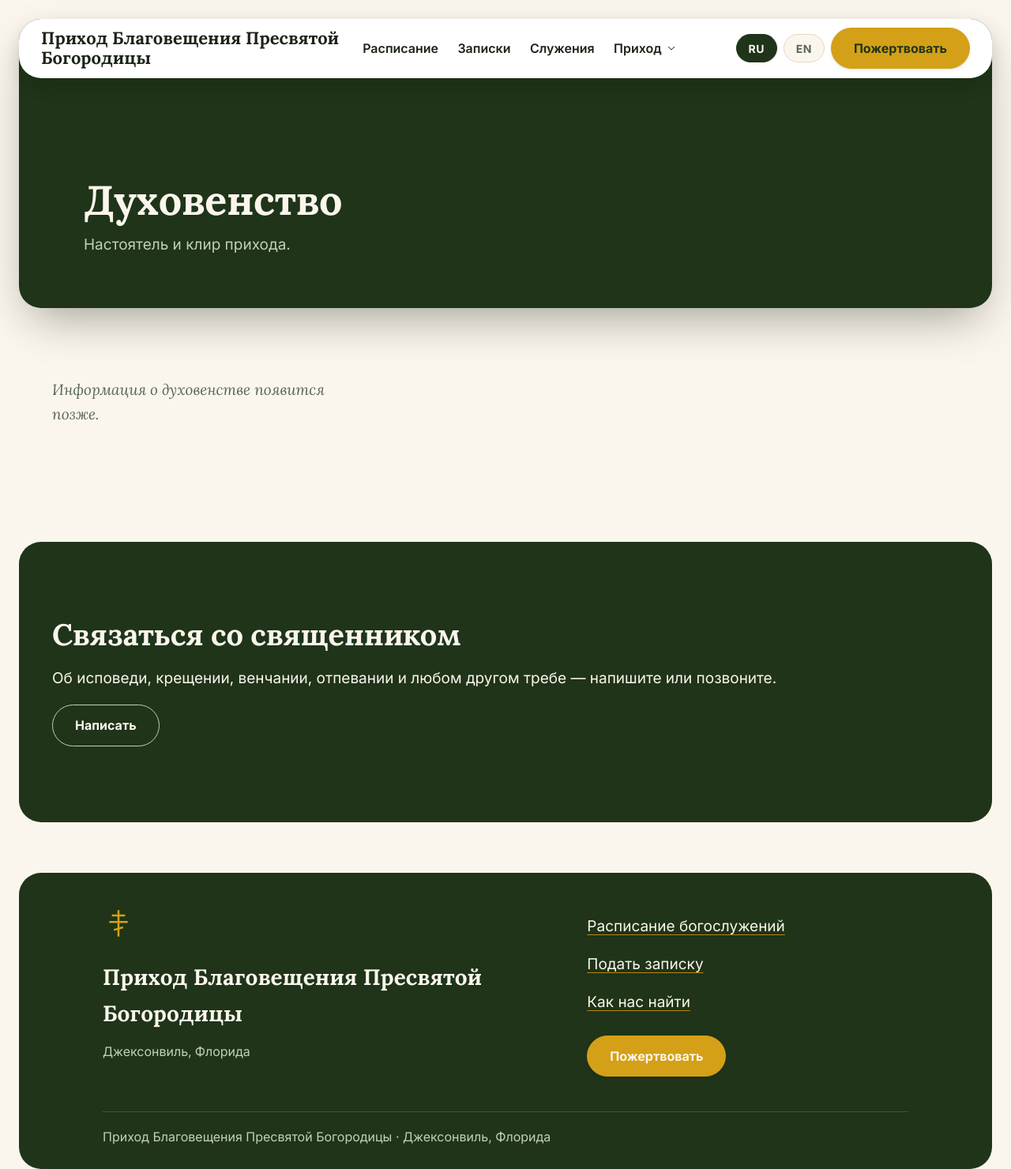
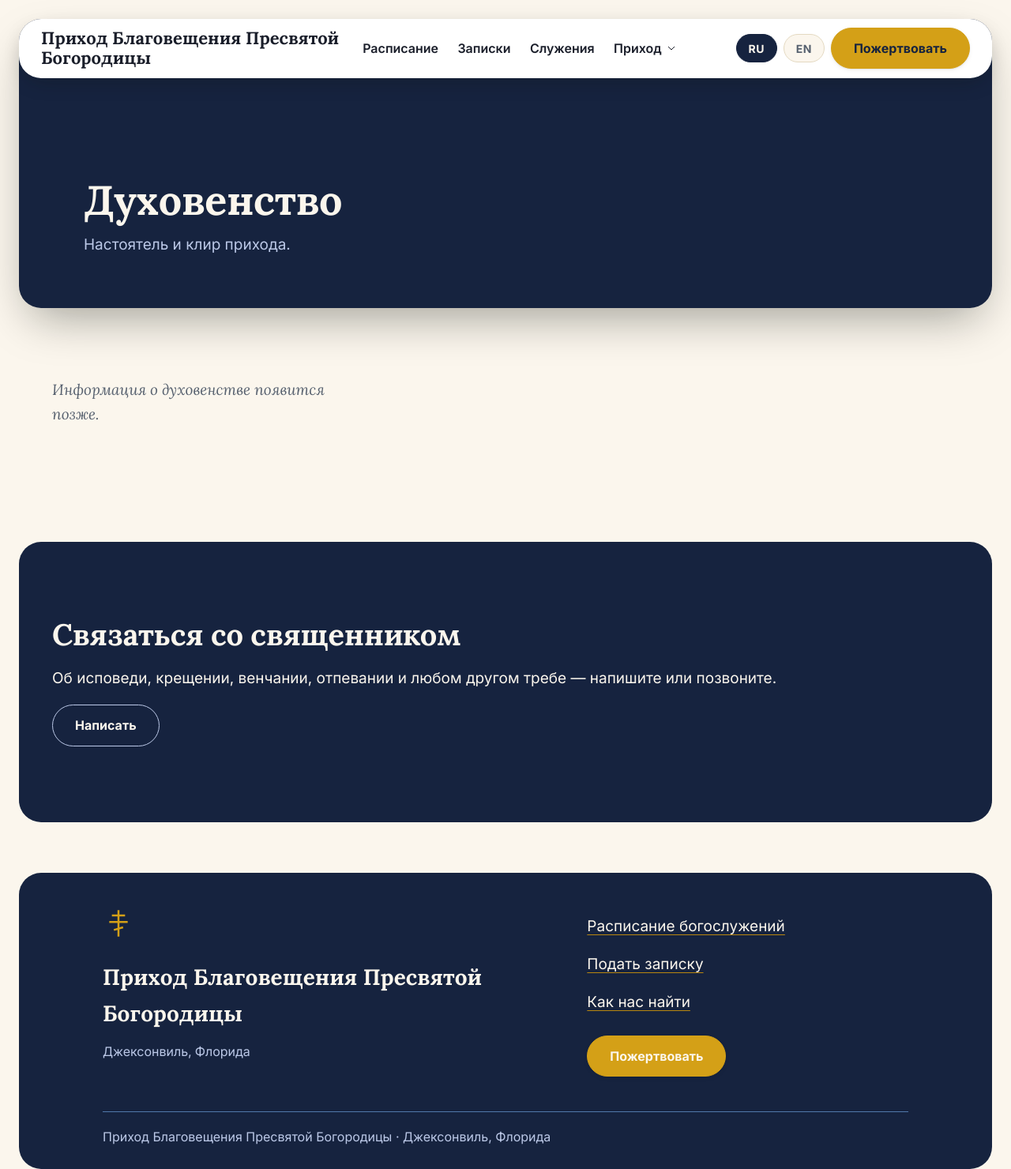
Before and after one commit to avvaan/annunciation, a Django app: page /clergy/ in a window 1280 px wide. Shown: the whole page at 79% size. Run offline with Django 5.2, Linux system fonts and the light colour scheme; data comes from the database, SQL or seed files in the repository; some libraries are stand-ins or nearby versions.

Commit message:
Синяя палитра вместо зелёной (#8)
Донор (fse-church) даёт 6 цветовых вариаций темы; переключились с его
"зелёного" стиля на его же "синий" (styles/blue.json: фон #0C1B33,
акцент #2C3EAF), заново подобрав тона под свои пороги контраста
(4.5:1 текст, 3:1 не-текстовый UI) вместо копирования донора буквально.

Меняется только тёмная семья токенов (--deep, --deep-2, --mid,
--line-deep) и два инк-токена — кремовый фон и золотой акцент остаются
как есть, так что это замена одного семейства цветов, а не новое
направление. Заодно синий с золотом — иконографическая пара самой
Богородицы, что больше подходит приходу Благовещения, чем был зелёный.

--focus поднят с #1f5fd0 до #3d8bff: старый синий держал только 2.68:1
на новом, более тёмном --deep — ниже порога 3:1 для кольца фокуса.


Claude-Session: https://claude.ai/code/session_01HsV24cHLw7XmjEUw97wZzM

Co-authored-by: Claude <noreply@anthropic.com>

```diff
--- a/static/css/base.css
+++ b/static/css/base.css
@@ -2,7 +2,7 @@
    Приход Благовещения Пресвятой Богородицы
    Direction: parish commons — donor-pinned to the fse-church WordPress theme's
    shape language: a floating rounded nav pill over a rounded-corner photo
-   card, dark-green bands, gold pill actions, warm cream ground. Book serif
+   card, dark-blue bands, gold pill actions, warm cream ground. Book serif
    (Lora) for display, grotesque (Inter) for reading and UI.
    ========================================================================== */
 
@@ -106,21 +106,25 @@
 }
 
 :root {
-  /* -- colour: cream ground, deep forest-green bands, one gold accent --
-     Donor palette (fse-church "green" style variation): background #4A734C,
-     accent #D4A017, cream #fbf6ed — closest of its six variants to a
-     liturgical green-and-gold register, per the user's choice. */
+  /* -- colour: cream ground, deep Theotokos-blue bands, one gold accent --
+     Swapped off the donor's "green" style variation to its own "blue" one
+     (fse-church styles/blue.json: background #0C1B33, extra-secondary
+     #2C3EAF) at the user's request, re-tuned for our 4.5:1/3:1 floors —
+     cream ground and the gold accent both carry over unchanged, so this
+     reads as a hue swap of the dark family, not a new direction. Blue over
+     gold also happens to be the Theotokos's own iconographic pairing,
+     fitting for a parish of the Annunciation. */
   --paper:        #fbf6ed;
   --paper-deep:   #f1e7d2;
   --surface:      #ffffff;
-  --deep:         #1f3419;   /* darkest green — footer, deepest bands */
-  --deep-2:       #2b4623;   /* cards/tiles sitting on a dark band */
-  --mid:          #4a734c;   /* mid green — hero scrim, page-head */
+  --deep:         #16233f;   /* darkest blue — footer, deepest bands */
+  --deep-2:       #223963;   /* cards/tiles sitting on a dark band */
+  --mid:          #2c4f9e;   /* mid blue — hero scrim, page-head */
 
-  --ink:          #1c2418;
-  --ink-2:        #5b6754;
+  --ink:          #1a1e2a;
+  --ink-2:        #57616f;
   --ink-on-deep:  #fbf6ed;
-  --ink-on-deep-2:#c3d0bb;
+  --ink-on-deep-2:#bcc9e8;
 
   --accent:       #b8860f;   /* gold, darkened off the donor's #D4A017 to hold 4.5:1 on cream */
   --accent-bright:#d4a017;   /* donor's own gold — fills, large glyphs, dark grounds only */
@@ -128,9 +132,9 @@
   --accent-tint:  #f8ecc9;
 
   --line:         #e4d9c1;
-  --line-deep:    #3c5934;
+  --line-deep:    #5078ab;
 
-  --focus:        #1f5fd0;
+  --focus:        #3d8bff;   /* lifted off the old #1f5fd0 — the brand blues got darker, so the ring needed to get brighter to hold 3:1 on both */
 
   /* -- shape: the donor's signature — everything rounded, nothing hairline -- */
   --radius-sm:  0.75rem;
@@ -475,7 +479,7 @@ a:hover { text-decoration-color: var(--accent); color: var(--accent-deep); }
 .hero__actions { display: flex; flex-wrap: wrap; gap: var(--sp-2); }
 
 /* Empty hero when no photograph has been supplied yet: the scrim gradient
-   plus the deep-green ground, so the composition still reads as intended. */
+   plus the deep-blue ground, so the composition still reads as intended. */
 .hero__media--empty {
   background: radial-gradient(120% 90% at 70% 0%, var(--mid) 0%, var(--deep) 70%);
 }
@@ -494,8 +498,11 @@ a:hover { text-decoration-color: var(--accent); color: var(--accent-deep); }
 }
 
 /* Inner-page header block, for pages without a photograph — same rounded
-   card as the hero, filled with the deep green (the mid green under body
-   copy only holds 3.4:1, short of the 4.5:1 floor for the paragraph text). */
+   card as the hero, filled with solid `--deep` rather than the hero's
+   mid-to-deep gradient: simpler, and reliably compliant regardless of what
+   the two tokens happen to be (the old green `--mid` fell to 3.4:1 under
+   body copy; the current blue one tests at 7.17:1, but nothing here should
+   depend on that holding across a future palette swap). */
 /* bottom-anchored, like the hero — the header bar's own height varies with
    the parish name's wrap, so a fixed top padding here would clip under it
    whenever the bar grows a line taller than the day it was tuned against. */
--- a/static/css/portal.css
+++ b/static/css/portal.css
@@ -38,7 +38,7 @@ body.portal {
    заперта вне body.portal (см. base.css), так что здесь достаточно задать
    собственный вид, ничего не перебивая. Флажок «готово», ссылка «выйти» и
    .pbtn — самостоятельные компоненты и одеваются ниже, поэтому исключены. */
-/* accent-bright + deep-green text, not white: white on the text-safe gold
+/* accent-bright + deep-blue text, not white: white on the text-safe gold
    token is 3.25:1, short of the 4.5:1 floor for button-sized text — the same
    fill-plus-dark-text pairing the public .btn--accent uses. */
 body.portal button[type="submit"]:not(.pcheck):not(.pnav__out):not(.pbtn) {
@@ -270,7 +270,7 @@ body.portal .pcheck {
   display: inline-grid; place-content: center;
   transition: border-color 0.15s ease, background 0.15s ease;
 }
-/* Checkmark drawn in deep green, not white: white-on-gold falls under the
+/* Checkmark drawn in deep blue, not white: white-on-gold falls under the
    3:1 floor for UI graphics at this token's lightness. */
 body.portal .pcheck::before {
   content: ""; width: 0.7rem; height: 0.4rem;
--- a/templates/base.html
+++ b/templates/base.html
@@ -10,7 +10,7 @@
 <meta property="og:image" content="{{ request.scheme }}://{{ request.get_host }}{% block og_image %}/static/images/og-image.png{% endblock %}">
 <meta property="og:type" content="website">
 <meta name="twitter:card" content="summary_large_image">
-<meta name="theme-color" content="#1f3419">
+<meta name="theme-color" content="#16233f">
 <link rel="icon" type="image/svg+xml" href="/static/images/favicon.svg">
 <link rel="preload" as="font" type="font/woff2" href="/static/fonts/lora-700-normal-cyrillic.woff2" crossorigin>
 <link rel="preload" as="font" type="font/woff2" href="/static/fonts/inter-400-normal-cyrillic.woff2" crossorigin>
@@ -19,10 +19,10 @@
 <body class="{% block body_class %}{% endblock %}">
 <!--
 THESIS: A parish commons rebuilt on the donor template's own device — a floating rounded nav pill and rounded photo cards — so the site reads as an inviting, modern parish home rather than a flat civic notice board. Refuses both the gilt-scrollwork church-template default and this donor's own lorem-ipsum genericness.
-OWN-WORLD: Cream ground (#fbf6ed) against deep forest-green bands (#1f3419), one gold accent (#d4a017, text-safe as #7d5c0a) for feasts, fasts and primary action. Lora — a Cyrillic-native book serif standing in for the donor's Latin-only Hedvig Letters Serif — carries every heading; Inter, the donor's own face, carries the reading. Rounded corners and soft shadows everywhere; nothing hairline or flat.
+OWN-WORLD: Cream ground (#fbf6ed) against deep Theotokos-blue bands (#16233f), one gold accent (#d4a017, text-safe as #7d5c0a) for feasts, fasts and primary action. Lora — a Cyrillic-native book serif standing in for the donor's Latin-only Hedvig Letters Serif — carries every heading; Inter, the donor's own face, carries the reading. Rounded corners and soft shadows everywhere; nothing hairline or flat.
 STORY: A parishioner arrives, recognises the next service inside a warm, present photograph, and finds it without scrolling past a word of marketing.
 FIRST VIEWPORT: A rounded-corner full-photo hero card inset from the viewport edge; the white nav pill floats on its top edge; display headline bottom-left with the next service's date, feast and times; one gold pill action (Расписание). The next three services begin immediately below the fold.
-FORM: Donor-pinned by the user to the fse-church WordPress theme (Church WP Theme v1.3.9) — taken literally per the user's choice: floating rounded nav, rounded photo cards with gradient-caption overlays, gold pill buttons, its "green" style variation's palette.
+FORM: Donor-pinned by the user to the fse-church WordPress theme (Church WP Theme v1.3.9) — taken literally per the user's choice: floating rounded nav, rounded photo cards with gradient-caption overlays, gold pill buttons, its "blue" style variation's palette (swapped from "green" at the user's later request).
 FINISH: unreviewed and undocumented is unfinished; this build ends with the finish review, the verdict, and DESIGN.md.
 -->
 <a class="skip-link" href="#main">{% trans "Перейти к содержимому" %}</a>
```
Also changed, not shown: DESIGN.md (+14 -12 lines).
